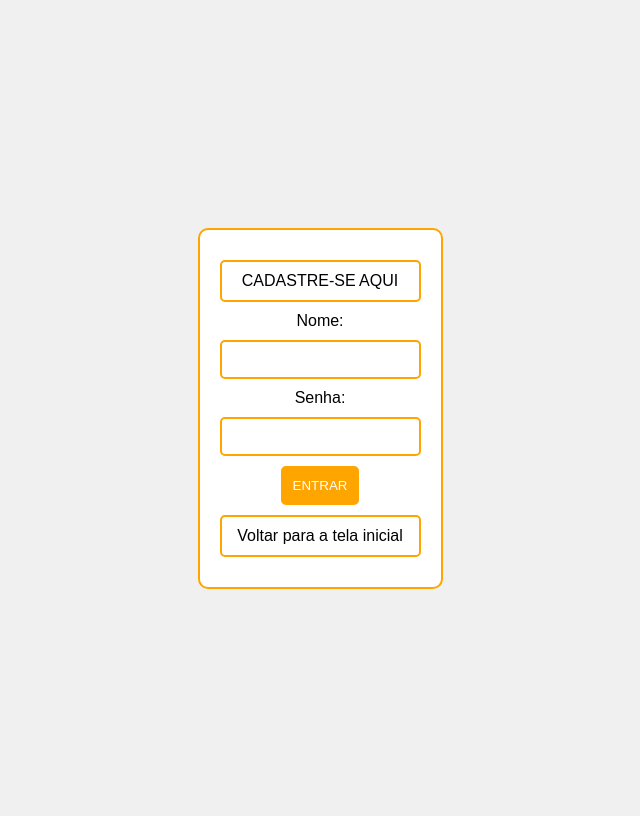
After one commit to jailsonIFRN/CapitaisdoBrasil, a Flask app: page /cadastre_se in a window 1280 px wide. The commit adds this page. Shown: the whole page, without its empty margins (320-960 px from the left). Run offline with Flask 3, Linux system fonts and the light colour scheme.

Commit message:
cadastra_se

```diff
--- a/app.py
+++ b/app.py
@@ -10,3 +10,7 @@ def index():
 @app.route("/cardapio")
 def cardapio():
     return render_template('cardapio.html')
+
+@app.route("/cadastre_se")
+def cadastre_se():
+    return render_template('cadastre_se.html')
--- /dev/null
+++ b/templates/cadastre_se.html
@@ -0,0 +1,60 @@
+<!DOCTYPE html>
+<html lang="pt-BR">
+<head>
+    <meta charset="UTF-8">
+    <meta name="viewport" content="width=device-width, initial-scale=1.0">
+    <title>Formulário de Login</title>
+    <style>
+        body {
+            display: flex;
+            justify-content: center;
+            align-items: center;
+            height: 100vh;
+            background-color: #f0f0f0;
+            font-family: Arial, sans-serif;
+        }
+        .container {
+            background-color: white;
+            padding: 20px;
+            border: 2px solid orange;
+            border-radius: 10px;
+            text-align: center;
+        }
+        .container input[type="text"],
+        .container input[type="password"],
+        .container input[type="submit"],
+        .container a {
+            display: block;
+            margin: 10px auto;
+            padding: 10px;
+            border: 2px solid orange;
+            border-radius: 5px;
+            text-align: center;
+            text-decoration: none;
+            color: black;
+        }
+        .container input[type="submit"] {
+            background-color: orange;
+            color: white;
+            cursor: pointer;
+        }
+        .container a:hover,
+        .container input[type="submit"]:hover {
+            background-color: #ffa500;
+        }
+    </style>
+</head>
+<body>
+    <div class="container">
+        <a href="#">CADASTRE-SE AQUI</a>
+        <form action="#" method="post">
+            <label for="nome">Nome:</label>
+            <input type="text" id="nome" name="nome">
+            <label for="senha">Senha:</label>
+            <input type="password" id="senha" name="senha">
+            <input type="submit" value="ENTRAR">
+        </form>
+        <a href="#">Voltar para a tela inicial</a>
+    </div>
+</body>
+</html>
--- a/templates/cardapio.html
+++ b/templates/cardapio.html
@@ -1,6 +1,7 @@
 {% extends "base.html" %}
 
 {% block conteudo %}
+
 <ul>
     <li> Calabreza | P: R$ 30,00 | M: R$ 40,00 | G: R$ 50,00 </li>
     <li> Frango com Catupiry | P: R$ 35,00 | M: R$ 45,00 | G: R$ 55,00 </li>
```
Also changed, not shown: templates/base.html (+6 -3 lines), templates/index.html (+70 -3 lines).
